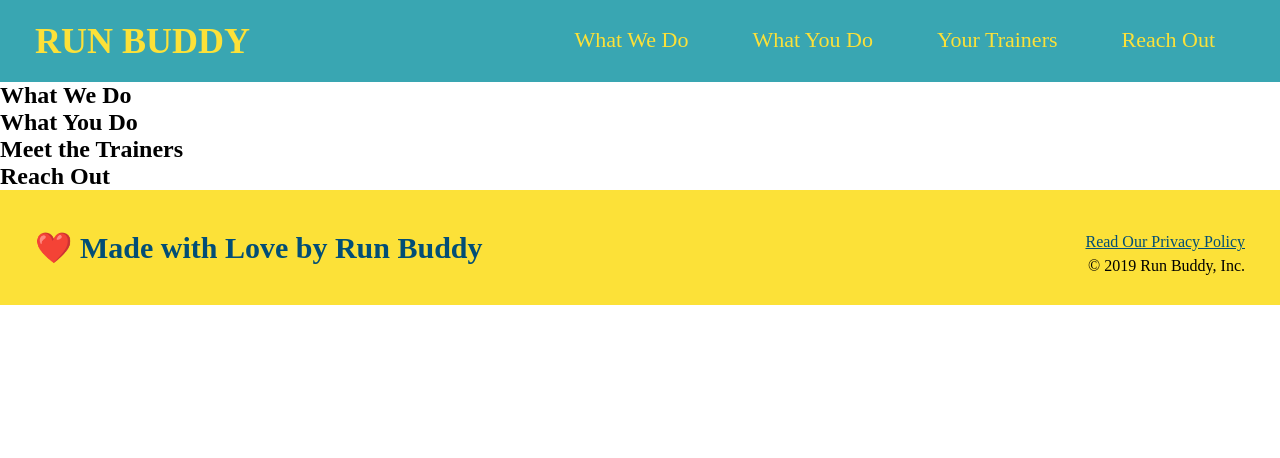
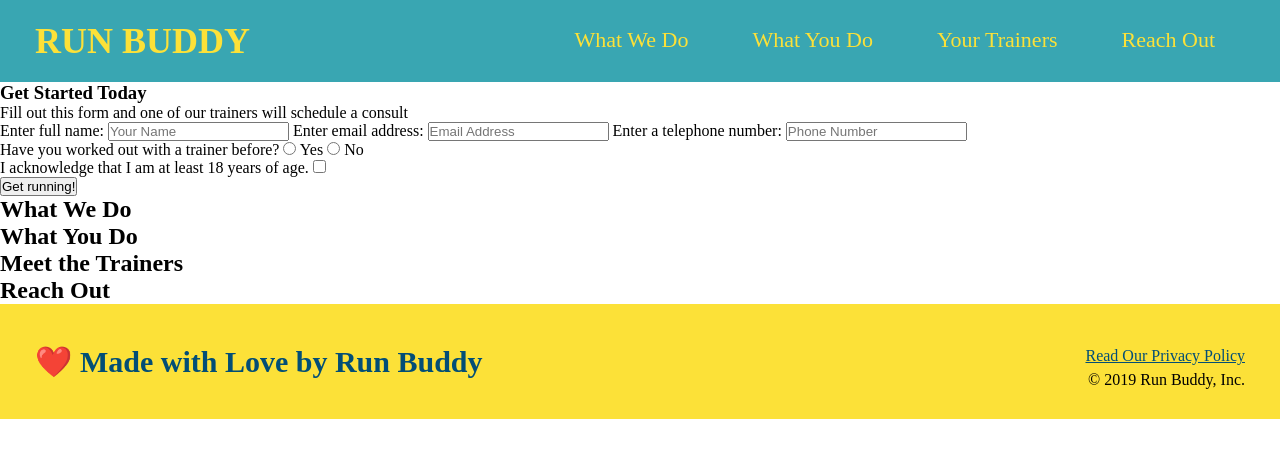
Before and after one commit to EmilyThatsMe/run-buddy, a plain HTML site: page index.html in a window 1280 px wide. Drawn offline with Linux system fonts and the light colour scheme.

Commit message:
Added form

```diff
--- a/index.html
+++ b/index.html
@@ -35,8 +35,38 @@
 
     <!-- hero/jumbotron-->
     <section>
+        <div>
+            <h3>Get Started Today</h3>
+            <p>Fill out this form and one of our trainers will schedule a consult</p>
+            <!-- Add Form element-->
+            <form>
+                <label for="name">Enter full name:</label>
+                <input type="text" placeholder="Your Name" name="name" id="name"/>
+                <label for="email">Enter email address:</label>
+                <input type="email" placeholder="Email Address" name="email" id="email"/>
+                <label for="phone">Enter a telephone number:</label>
+                <input type="tel" placeholder="Phone Number" name="phone" id="phone"/>
+                <p>
+                    Have you worked out with a trainer before?
+                    <input type="radio" name="trainer-confirm" id="trainer-yes">
+                    <label for="trainer-yes">Yes</label>
+                    <input type="radio" name="trainer-confirm" id="trainer-no">
+                    <label for="trainer-no">No</label>
+                </p>
+                <p>
+                    <label for="checkbox" >
+                      I acknowledge that I am at least 18 years of age.
+                    </label>
+                    <input type="checkbox" name="age-confirm" id="checkbox" />
+                  </p>
+                  <button type="submit">
+                      Get running!
+                  </button>
+            </form>
+        </div>
 
     </section>
+            <!-- end hero-->
 
     <!-- "what we do" section-->
     <section>
```
